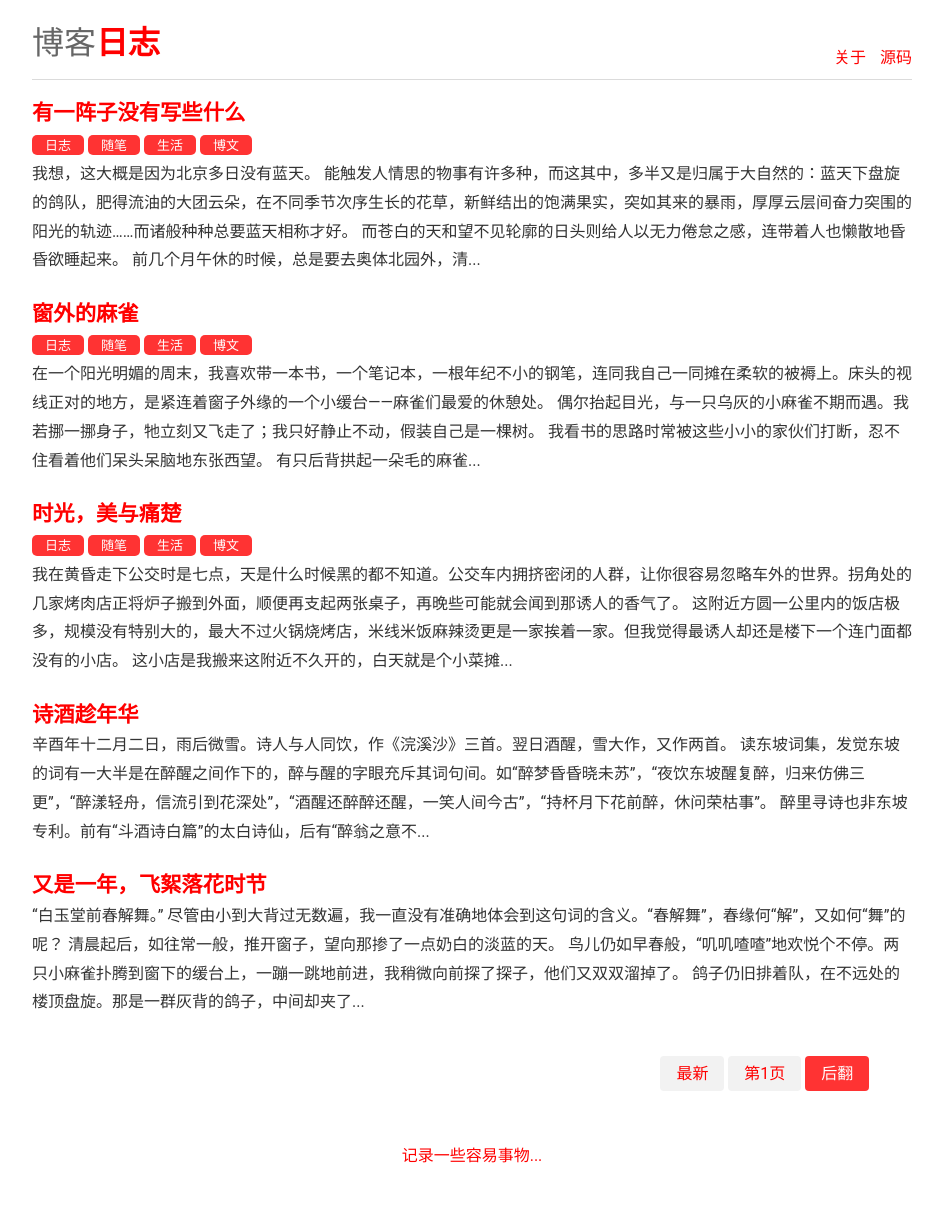
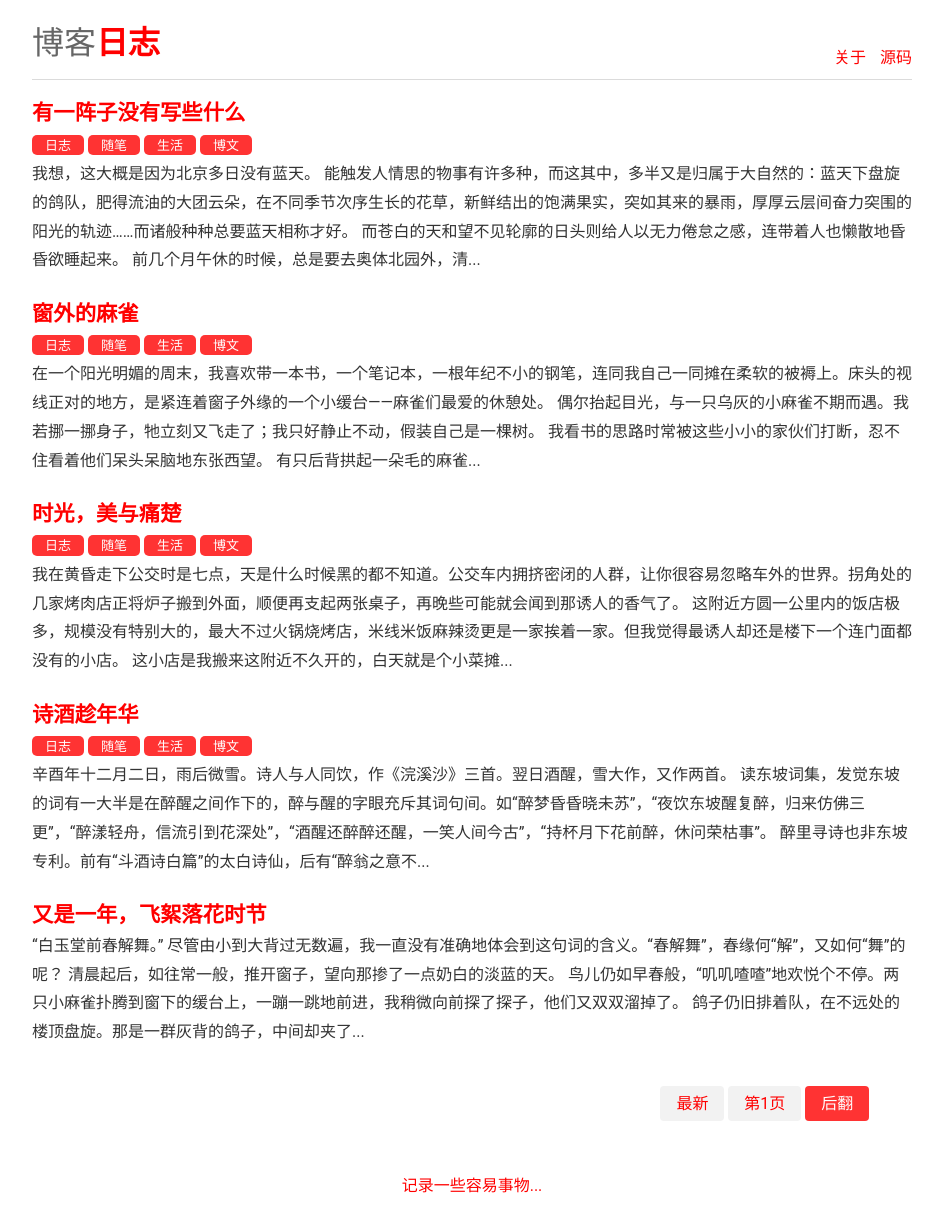
Before and after one commit to inmyv/inmyv.github.io, a Jekyll site: the page built from index.html, in a window 1280 px wide. Shown: the whole page, without its empty margins (168-1111 px from the left). Built offline with Jekyll 4.4.1, drawn with Linux system fonts in a browser that asks for light colours; the list of posts is cut into pages by our own code; before the commit the page ends 1181 px from its top, so only the background shows below that.

Commit message:
Update 2020-04-25-poem-and-wine.md

```diff
--- a/_posts/2020-04-25-poem-and-wine.md
+++ b/_posts/2020-04-25-poem-and-wine.md
@@ -1,6 +1,6 @@
 ---
 title: 诗酒趁年华
-category: 读书
+tags: 日志 随笔 生活 博文
 date: 2020-04-25 15:00 +0800
 ---
 
```
